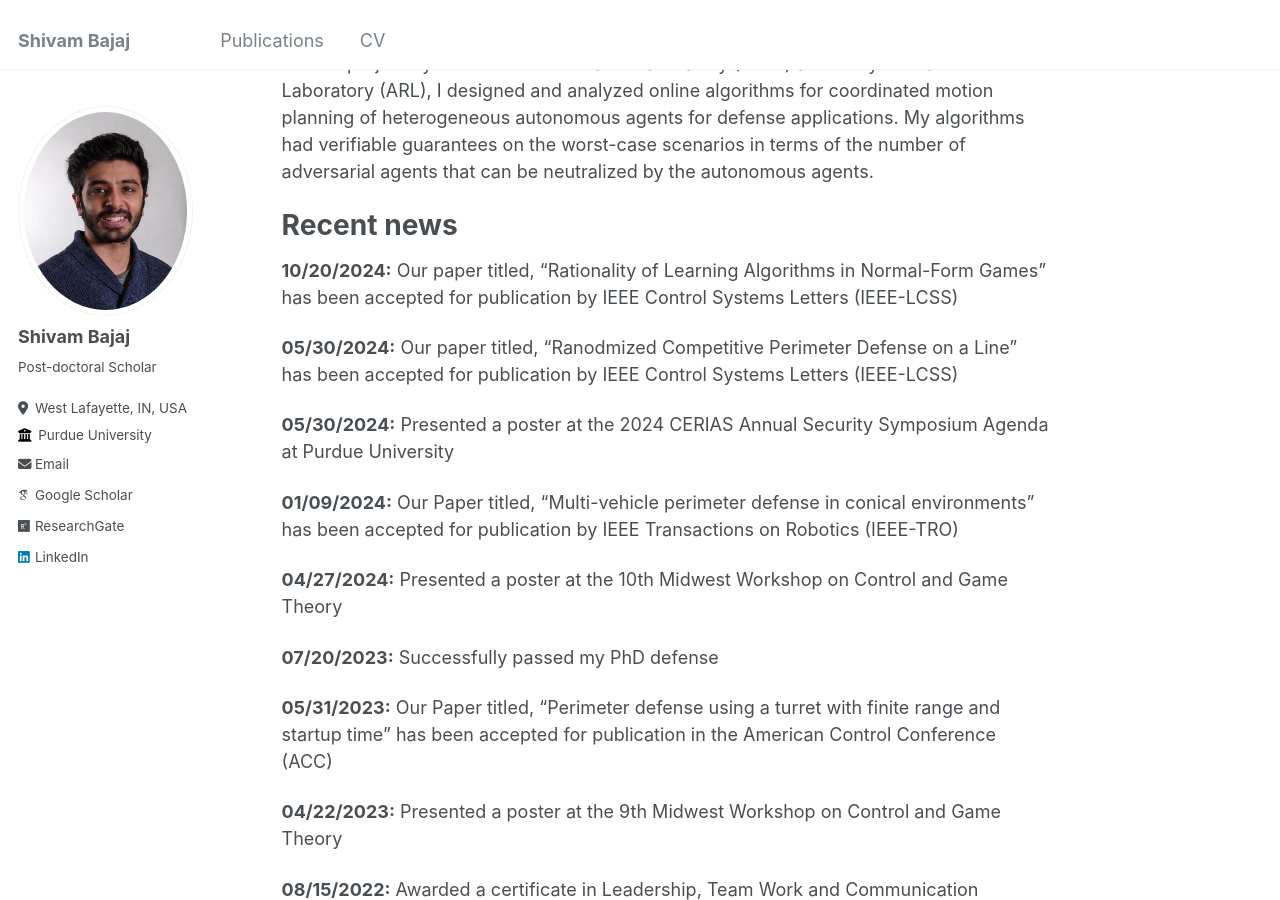
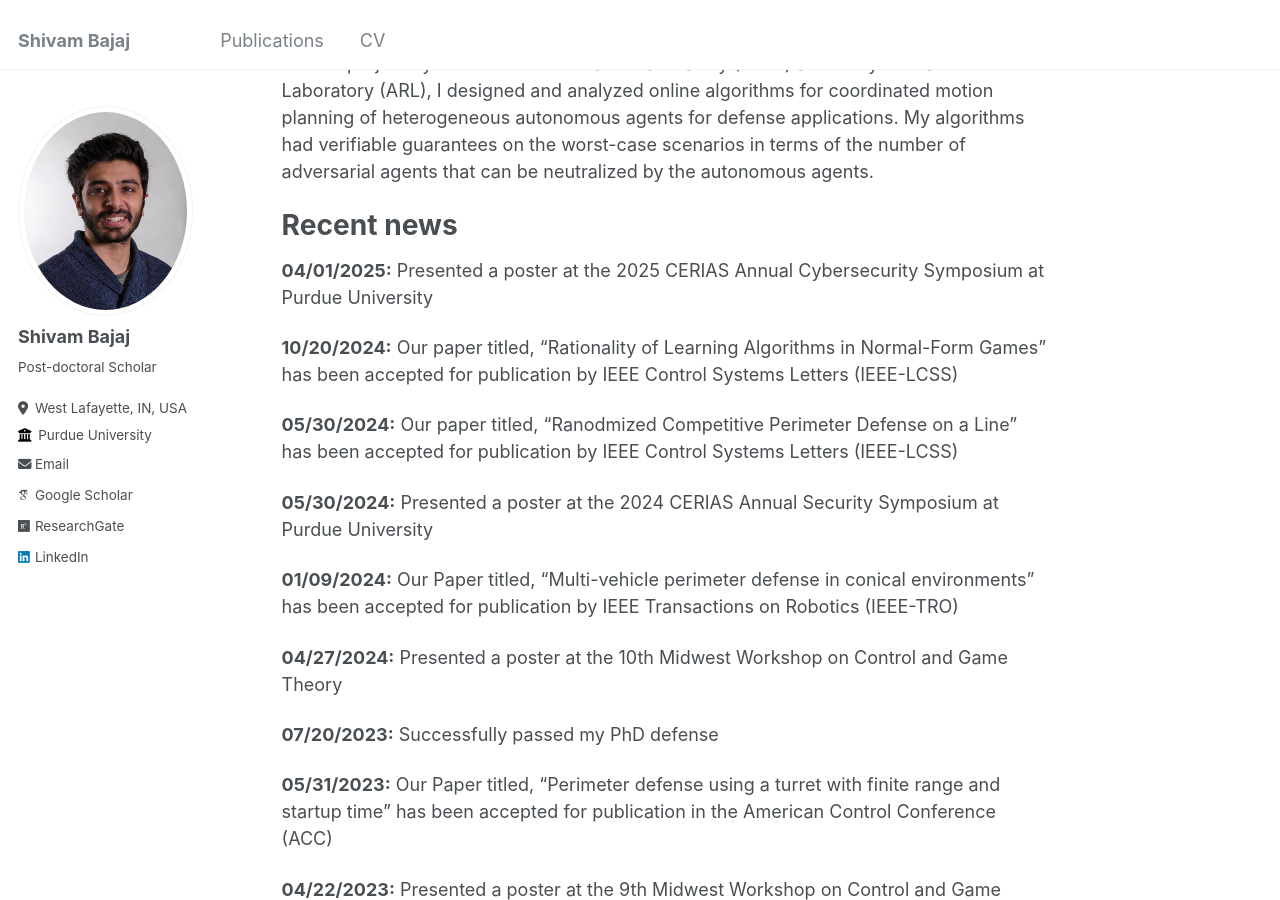
Before and after one commit to shivambajaj08/shivambajaj08.github.io, a Jekyll site: the page built from _pages/about.md, in a window 1280 px wide and 900 px high, scrolled down 417 px. Built offline with Jekyll 4.4.1, drawn with Linux system fonts in a browser that asks for light colours; some web fonts are replaced.

Commit message:
Update about.md

```diff
--- a/_pages/about.md
+++ b/_pages/about.md
@@ -14,11 +14,13 @@ I completed my PhD in Electrical and Computer Engineering at Michigan State Univ
 
 # Recent news
 
+__04/01/2025:__ Presented a poster at the 2025 CERIAS Annual Cybersecurity Symposium at Purdue University
+
 __10/20/2024:__ Our paper titled, "Rationality of Learning Algorithms in Normal-Form Games" has been accepted for publication by IEEE Control Systems Letters (IEEE-LCSS)
 
 __05/30/2024:__ Our paper titled, "Ranodmized Competitive Perimeter Defense on a Line" has been accepted for publication by IEEE Control Systems Letters (IEEE-LCSS)
 
-__05/30/2024:__ Presented a poster at the 2024 CERIAS Annual Security Symposium Agenda at Purdue University
+__05/30/2024:__ Presented a poster at the 2024 CERIAS Annual Security Symposium at Purdue University
 
 __01/09/2024:__ Our Paper titled, "Multi-vehicle perimeter defense in conical environments" has been accepted for publication by IEEE Transactions on Robotics (IEEE-TRO)
 
```
